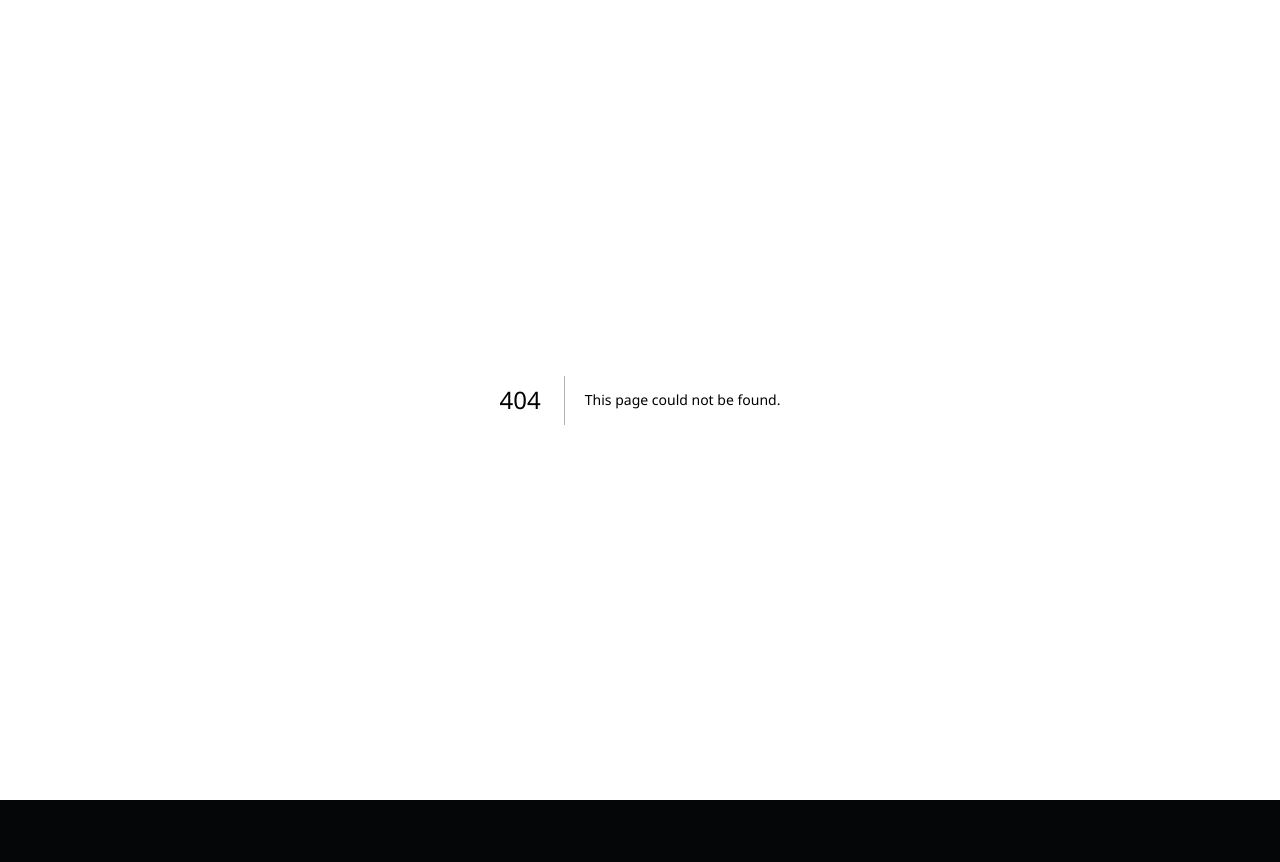
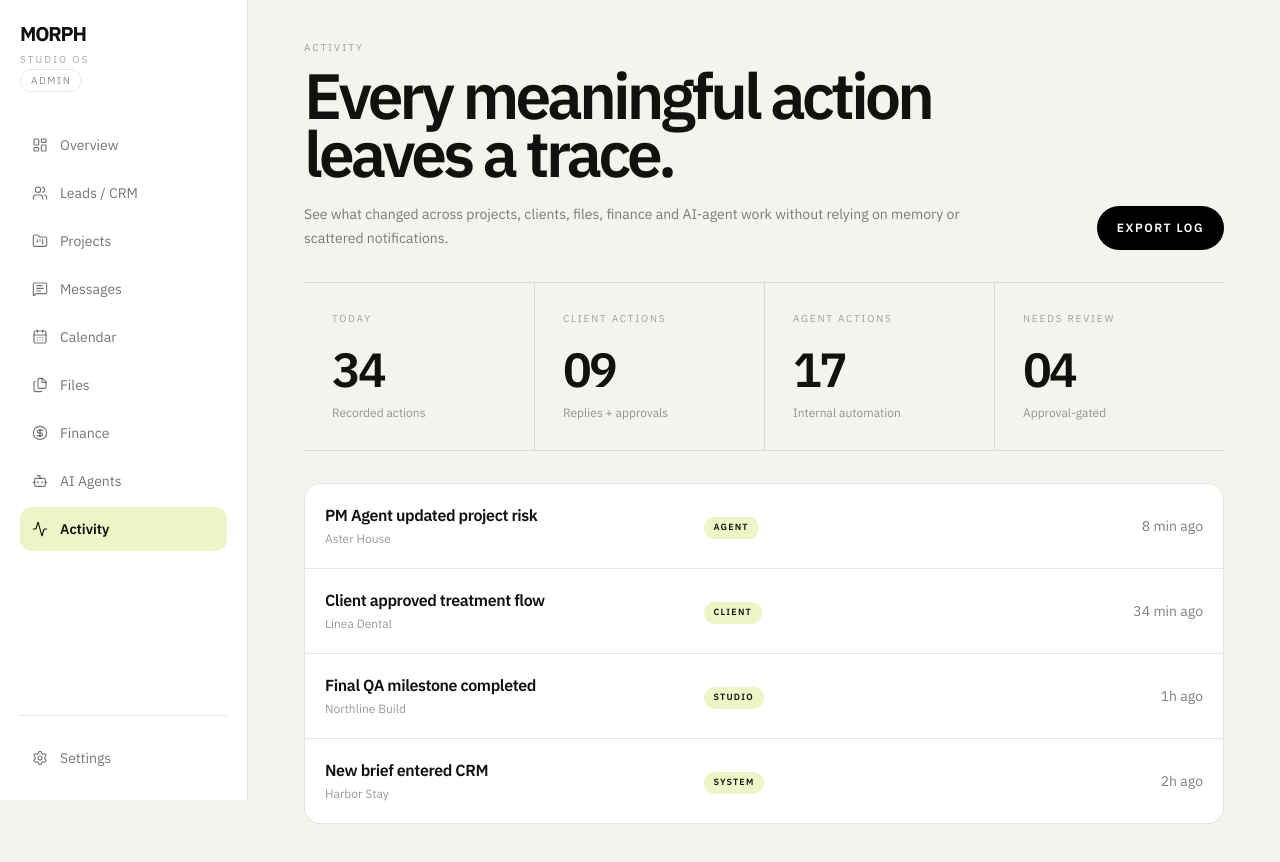
Before and after one commit to rusllich/lyzun-visual-engine, a Next.js app: page /dashboard/activity in a window 1280 px wide. Before the commit this address had no page. Shown: the top 862 px of the page. Before the commit the page ends 800 px from the top, so only its background shows below. Built offline with nearby package versions, Linux system fonts and the light colour scheme.

Commit message:
feat(dashboard): add activity workspace

```diff
--- /dev/null
+++ b/app/dashboard/activity/page.tsx
@@ -0,0 +1,15 @@
+import SectionPage from "@/components/dashboard/SectionPage"
+
+export default function ActivityPage() {
+  return <SectionPage eyebrow="Activity" title="Every meaningful action leaves a trace." description="See what changed across projects, clients, files, finance and AI-agent work without relying on memory or scattered notifications." action="Export log" stats={[
+    { label: "Today", value: "34", note: "Recorded actions" },
+    { label: "Client actions", value: "09", note: "Replies + approvals" },
+    { label: "Agent actions", value: "17", note: "Internal automation" },
+    { label: "Needs review", value: "04", note: "Approval-gated" },
+  ]} rows={[
+    { title: "PM Agent updated project risk", meta: "Aster House", status: "Agent", detail: "8 min ago" },
+    { title: "Client approved treatment flow", meta: "Linea Dental", status: "Client", detail: "34 min ago" },
+    { title: "Final QA milestone completed", meta: "Northline Build", status: "Studio", detail: "1h ago" },
+    { title: "New brief entered CRM", meta: "Harbor Stay", status: "System", detail: "2h ago" },
+  ]} />
+}
```
